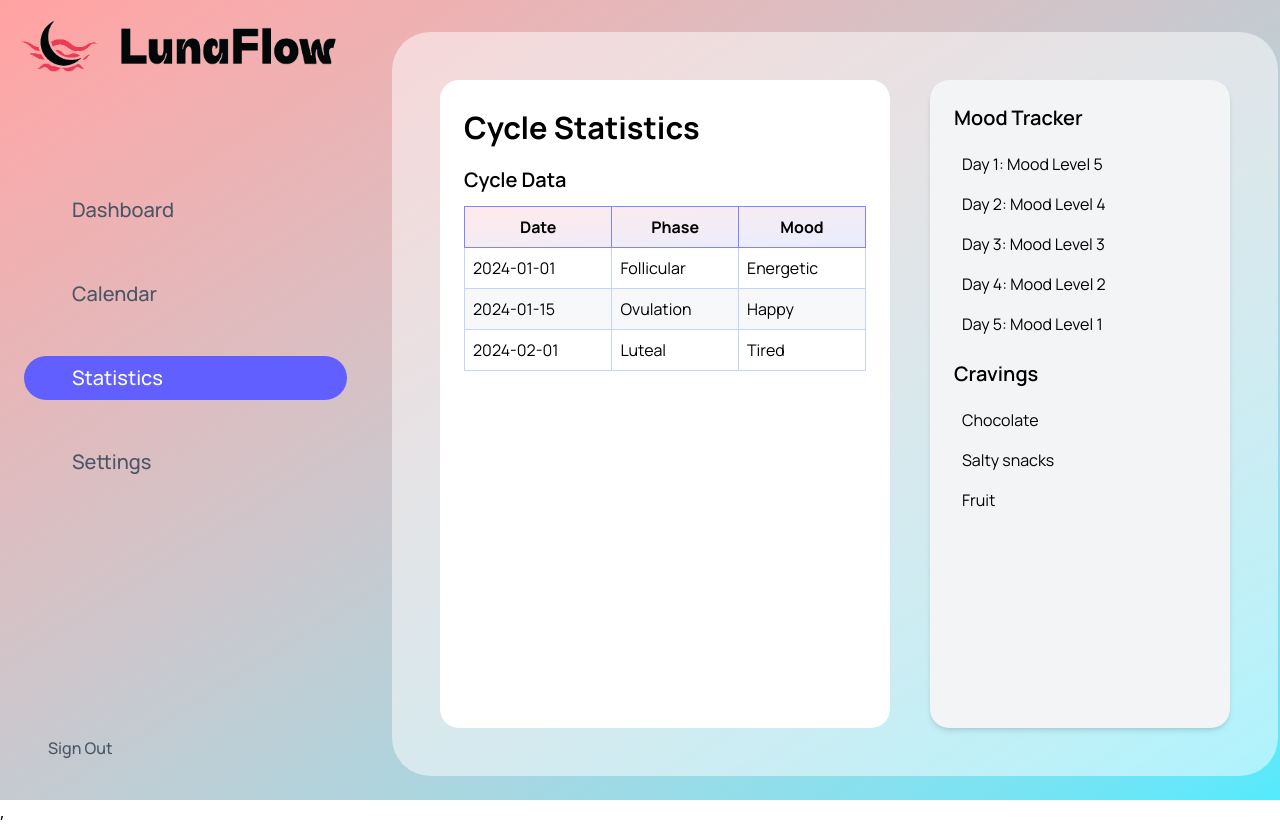
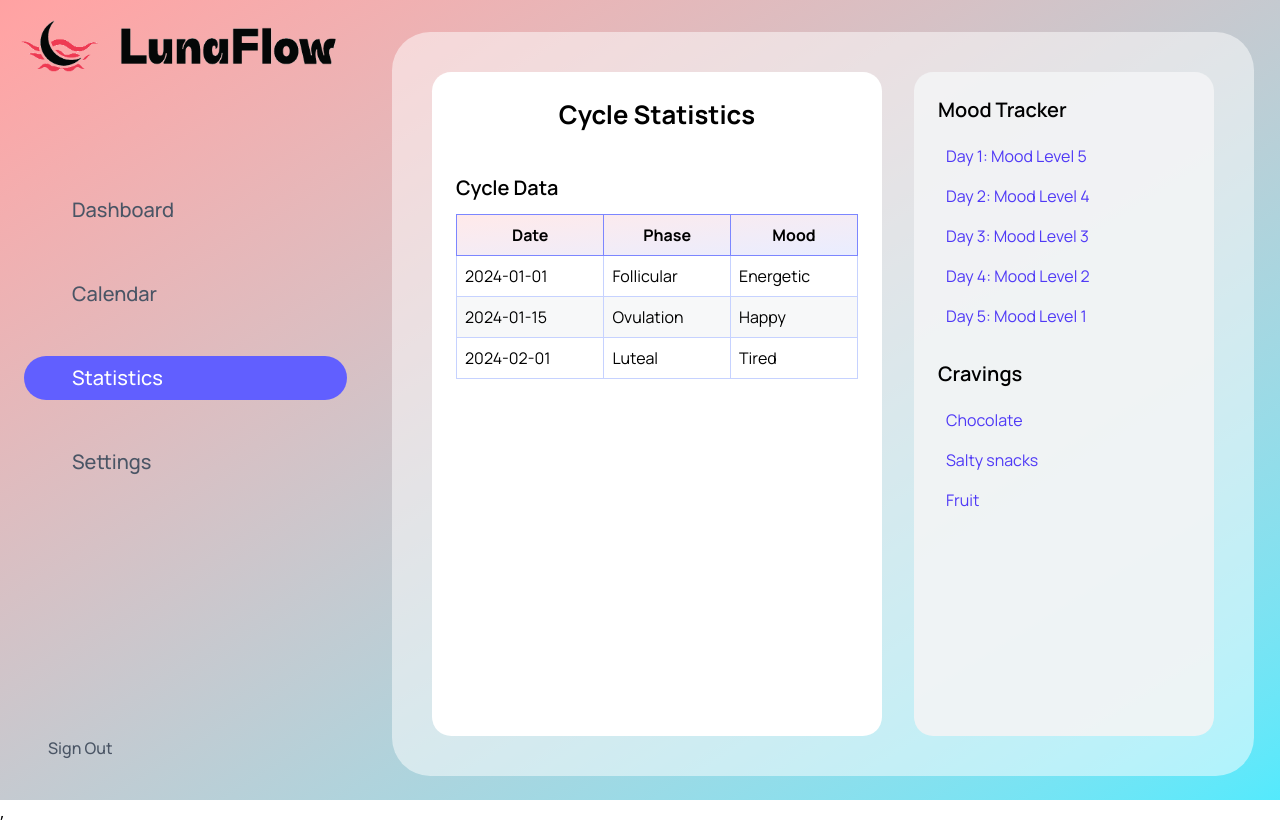
Before and after one commit to AHumanMaybe/hackViolet, a React (Vite) app in the folder Luna-Flow/: page /stats in a window 1280 px wide. Built offline with nearby package versions, Linux system fonts and the light colour scheme; no server answers.

Commit message:
Text gradient
gradient and margins

```diff
--- a/Luna-Flow/src/Pages/Dashboard.jsx
+++ b/Luna-Flow/src/Pages/Dashboard.jsx
@@ -241,7 +241,7 @@ const Dashboard = () => {
         {/* Greeting and Chat Response in a flex column, above the Log Today's Update */}
         <div className="flex flex-col items-center lg:w-1/2 m-4 w-full" >
           <div className="flex flex-col h-full justify-between space-y-4 items-center rounded-[1.2vw]">
-            <h1 className="text-[2vw] font-bold mb-4">{greeting}</h1>
+            <h1 className="text-[2vw] font-bold mt-25 mb-4 text-transparent bg-clip-text font-extrabold bg-gradient-to-tr from-rose-800/80 to-blue-800/80">{greeting}</h1>
           </div>
           <div className="flex flex-col items-center rounded-[1.2vw] bg-white p-6">
             <h2 className="text-xl">{loading ? "Loading..." : chatResponse}</h2>
@@ -252,7 +252,7 @@ const Dashboard = () => {
         <div className="flex flex-col w-full lg:w-3/4 space-y-6 p-4 items-stretch flex-1">
           {/* Today's Update */}
           <div className="flex flex-col rounded-[1.5vw] bg-white p-4">
-            <h1 className="text-[1.3vw] text-center font-bold p-2 w-full">Log Today's Update?</h1>
+            <h1 className="text-[1.3vw] text-center font-bold p-2 pb-4 w-full">Log Today's Update?</h1>
             <div className="flex space-x-4">
               <button
                 onClick={() => handleButtonClick('quickCheckIn')}
--- a/Luna-Flow/src/Pages/Statistics.jsx
+++ b/Luna-Flow/src/Pages/Statistics.jsx
@@ -24,8 +24,8 @@ const Statistics = () => {
       {/* Main Wrapper with rounded corners */}
       <div className="flex flex-row lg:flex-row justify-center rounded-[3vw] bg-white/50 p-4 m-8 w-full h-full">
         {/* Cycle Data */}
-        <div className="bg-white p-6 m-8 rounded-[1.5vw] w-[450px]">
-          <h1 className="text-[2.4vw] font-bold mb-4">Cycle Statistics</h1>
+        <div className="bg-white p-6 m-6 rounded-[1.5vw] w-[450px]">
+          <h1 className="text-[2vw] text-center font-bold mb-10">Cycle Statistics</h1>
           <h2 className="text-xl font-semibold mb-3">Cycle Data</h2>
           <table className="w-full rounded-[1.5vw]">
             <thead>
@@ -48,15 +48,15 @@ const Statistics = () => {
         </div>
 
         {/* Mood and Cravings Data */}
-        <div className="bg-gray-100 p-6 ml-2 m-8 rounded-[1.5vw] shadow-md w-[300px]">
+        <div className="bg-gray-100/90 p-6 ml-2 m-6 rounded-[1.5vw] w-[300px]">
           <h2 className="text-xl font-semibold mb-3">Mood Tracker</h2>
-          <ul className="mb-4">
+          <ul className="mb-6 text-indigo-600">
             {moodData.map((mood, index) => (
               <li key={index} className="p-2 border:indigo-400 last:border-b-0">Day {index + 1}: Mood Level {mood}</li>
             ))}
           </ul>
           <h2 className="text-xl font-semibold mb-3">Cravings</h2>
-          <ul>
+          <ul className="text-indigo-600">
             {cravingsData.map((craving, index) => (
               <li key={index} className="p-2 border-indigo last:border-b-0">{craving}</li>
             ))}
```
